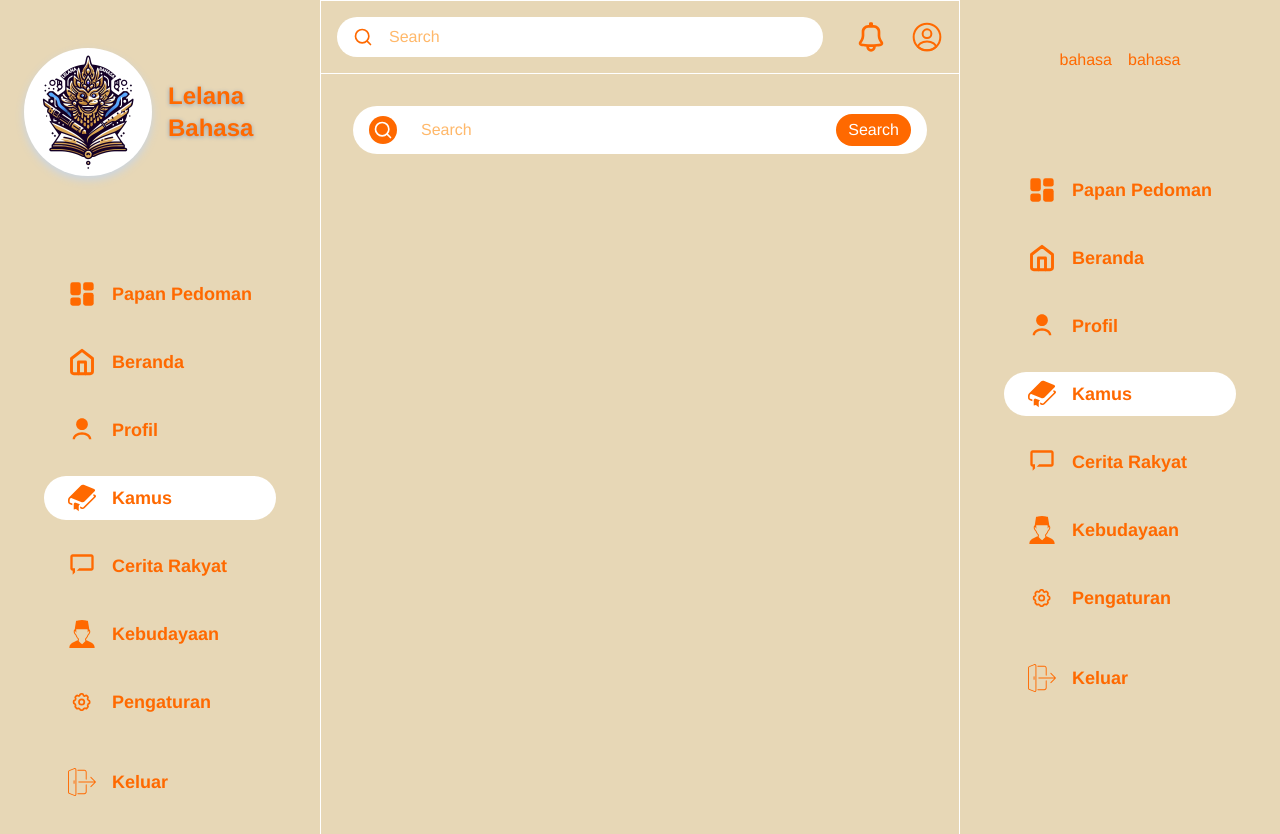
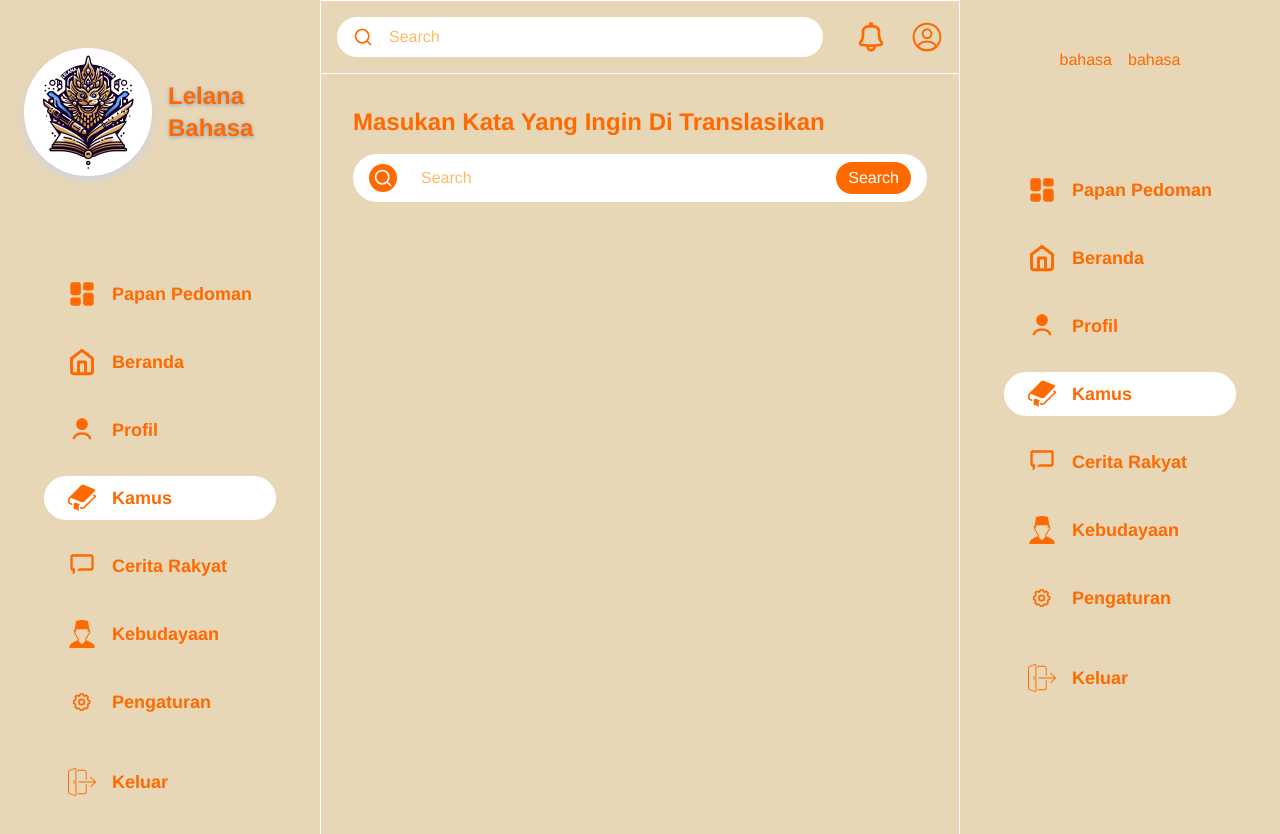
Before and after one commit to Azukii09/kamus-jawa, a Next.js app: page / in a window 1280 px wide. Shown: the top 834 px of the page. Built offline with nearby package versions, Linux system fonts and the light colour scheme.

Commit message:
## - Update translation

```diff
--- a/app/page.tsx
+++ b/app/page.tsx
@@ -16,7 +16,8 @@ export default function Home() {
   };
   return (
     <main className={"p-8 min-h-screen"}>
-      <div className="flex flex-col gap-8">
+      <div className="flex flex-col gap-4">
+        <h1 className={"capitalize text-primary font-bold text-2xl"}>Masukan kata yang ingin di translasikan</h1>
         <div className="w-full flex flex-1 items-center justify-between bg-white p-2 rounded-full px-4 gap-2">
           <div className={"flex items-center gap-2 bg-primary p-1 rounded-full"}>
             <SearchSVG className={"size-5 text-white"} />
```
